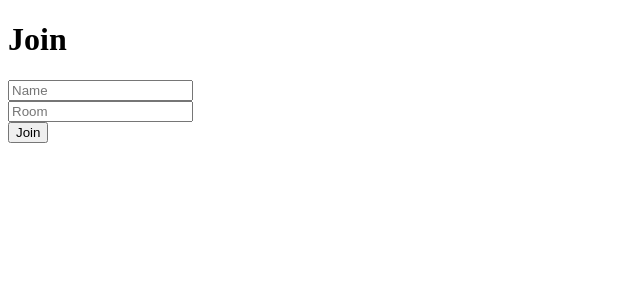
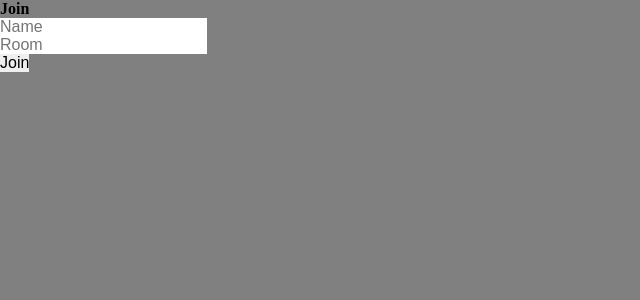
Before and after one commit to bethebikash/chat-app, a React (Create React App) app in the folder client/: page / in a window 1280 px wide. Shown: the top 300 px of the page, without its empty margins (0-640 px from the left). Built offline with nearby package versions, Linux system fonts and the light colour scheme.

Commit message:
add is ready functionally.

```diff
--- a/client/package.json
+++ b/client/package.json
@@ -3,6 +3,8 @@
   "version": "0.1.0",
   "private": true,
   "dependencies": {
+    "@emotion/react": "^11.1.5",
+    "@emotion/styled": "^11.1.5",
     "@testing-library/jest-dom": "^5.11.9",
     "@testing-library/react": "^11.2.5",
     "@testing-library/user-event": "^12.7.1",
--- a/client/src/App.js
+++ b/client/src/App.js
@@ -1,15 +1,22 @@
 import React from 'react';
-
 import { BrowserRouter as Router, Route } from 'react-router-dom';
 import Chat from './components/Chat/Chat';
 import Join from './components/Join/Join';
+import styled from '@emotion/styled'
 
+const StyledApp = styled('div')`
+    background: gray;
+    height: 100vh;
+    width; 100vw;
+`;
 
 const App = () => (
+  <StyledApp>
     <Router>
-        <Route path="/" exact component={Join} />
-        <Route path="/chat" exact component={Chat} />
+      <Route path="/" exact component={Join} />
+      <Route path="/chat" exact component={Chat} />
     </Router>
+  </StyledApp>
 );
 
 export default App;
--- a/client/src/components/Chat/Chat.js
+++ b/client/src/components/Chat/Chat.jsx
@@ -4,12 +4,14 @@ import io from 'socket.io-client';
 import InfoBar from '../InfoBar/InfoBar';
 import Input from '../Input/Input';
 import Messages from '../Messages/Messages';
+import RoomInfo from '../RoomInfo/RoomInfo';
 
 let socket;
 
 const Chat = ({ location }) => {
   const [name, setName] = useState('');
   const [room, setRoom] = useState('');
+  const [users, setUsers] = useState([]);
   const [message, setMessage] = useState();
   const [messages, setMessages] = useState([]);
   const ENDPOINT = 'localhost:5000';
@@ -22,6 +24,7 @@ const Chat = ({ location }) => {
     setRoom(room);
 
     socket.emit('join', { name, room }, () => {});
+
     return () => {
       socket.emit('disconnect');
       socket.off();
@@ -31,6 +34,10 @@ const Chat = ({ location }) => {
   useEffect(() => {
     socket.on('message', (message) => {
       setMessages([...messages, message]);
+    });
+
+    socket.on('roomData', ({ users }) => {
+      setUsers(users);
     });
   }, [messages]);
 
@@ -50,6 +57,7 @@ const Chat = ({ location }) => {
         <Messages messages={messages} name={name} />
         <Input message={message} setMessage={setMessage} sendMessage={sendMessage} />
       </div>
+      <div><RoomInfo users={users} /></div>
     </div>
   );
 };
--- a/client/src/components/InfoBar/InfoBar.js
+++ /dev/null
@@ -1,21 +0,0 @@
-import React from 'react';
-import { AiOutlineCloseCircle, AiOutlineMessage } from "react-icons/ai";
-
-
-const InfoBar = ({room}) => {
-  return (
-    <div>
-      <div>
-        <img src={AiOutlineMessage} alt="omline-icon" />
-        <h3>{room}</h3>
-      </div>
-      <div>
-        <a href="/">
-          <img src={AiOutlineCloseCircle} alt="close-icon" />
-        </a>
-      </div>
-    </div>
-  );
-};
-
-export default InfoBar;
--- /dev/null
+++ b/client/src/components/InfoBar/InfoBar.jsx
@@ -0,0 +1,20 @@
+import React from 'react';
+import { AiOutlineClose, AiOutlineCrown } from 'react-icons/ai';
+
+const InfoBar = ({ room }) => {
+  return (
+    <div>
+      <div>
+        <AiOutlineCrown />
+        <h3>{room}</h3>
+      </div>
+      <div>
+        <a href="/">
+          <AiOutlineClose />
+        </a>
+      </div>
+    </div>
+  );
+};
+
+export default InfoBar;
--- /dev/null
+++ b/client/src/components/Message/Message.jsx
@@ -0,0 +1,30 @@
+import React from 'react';
+import ReactEmoji from 'react-emoji';
+
+const Message = ({ message: { user, text }, name }) => {
+  let isSendByCurrentUser = false;
+
+  const trimmedName = name.trim().toLowerCase();
+
+  if (user === trimmedName) {
+    isSendByCurrentUser = true;
+  }
+
+  return isSendByCurrentUser ? (
+    <div>
+      <p>{trimmedName}</p>
+      <div>
+        <p>{ReactEmoji.emojify(text)}</p>
+      </div>
+    </div>
+  ) : (
+    <div>
+      <div>
+        <p>{ReactEmoji.emojify(text)}</p>
+      </div>
+      <p>{user}</p>
+    </div>
+  );
+};
+
+export default Message;
--- a/client/src/components/Messages/Messages.js
+++ b/client/src/components/Messages/Messages.jsx
@@ -1,5 +1,6 @@
 import React from 'react';
 import ScrollToBottom from 'react-scroll-to-bottom';
+import Message from '../Message/Message';
 
 const Messages = ({ messages, name }) => {
   return (
--- /dev/null
+++ b/client/src/components/RoomInfo/RoomInfo.jsx
@@ -0,0 +1,14 @@
+import React from 'react';
+
+const RoomInfo = ({ users }) => {
+  return (
+    <div>
+      <h2>People on the room.</h2>
+      {users.map((user, i) => (
+        <h4 key={i}>{user.name}</h4>
+      ))}
+    </div>
+  );
+};
+
+export default RoomInfo;
--- /dev/null
+++ b/client/src/index.css
@@ -0,0 +1,8 @@
+* {
+  margin: 0;
+  padding: 0;
+  border: 0;
+  outline: 0;
+  font-size: 100%;
+  vertical-align: baseline;
+}
--- a/client/src/index.js
+++ b/client/src/index.js
@@ -1,6 +1,6 @@
 import React from 'react';
 import ReactDOM from 'react-dom';
-
 import App from './App';
+import './index.css';
 
 ReactDOM.render(<App />, document.querySelector('#root'));
```
Also changed, not shown: client/src/components/Input/Input.jsx (renamed from client/src/components/Input/Input.js), client/src/components/Join/Join.jsx (renamed from client/src/components/Join/Join.js), 1 other file (tests, documents, lock files or other folders).
